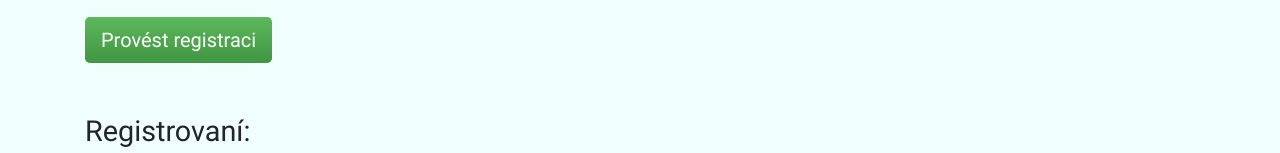
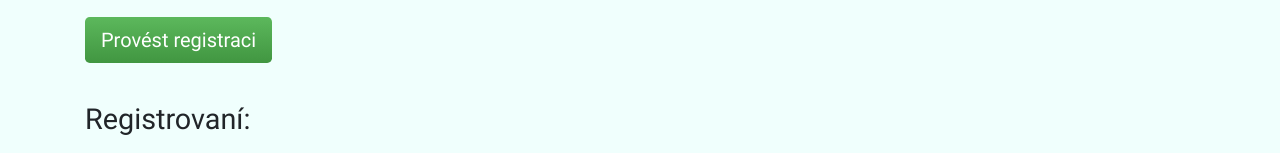
Before and after one commit to kotrzina/lesempolem, a React (Create React App) app in the folder frontend/: page /registrace.html in a window 1280 px wide. Shown: the part 872-1025 px from the top of the page. Built offline with nearby package versions, Linux system fonts and the light colour scheme; no server answers.

Commit message:
Amend registration css

```diff
--- /dev/null
+++ b/frontend/src/pages/Registration/Registration.css
@@ -0,0 +1,3 @@
+ul {
+    padding-left: 1em;
+}
--- a/frontend/src/pages/Registration/Registration.tsx
+++ b/frontend/src/pages/Registration/Registration.tsx
@@ -4,6 +4,7 @@ import * as React from "react";
 import {RegistrationForm} from "./RegistrationForm/RegistrationForm";
 import {Registered} from "./Registered/Registered";
 import {fetchRegisteredRacers, Racer} from "../../api/backend";
+import './Registration.css'
 
 interface Props {
     enabled: boolean
--- a/frontend/src/pages/Registration/RegistrationForm/RegistrationForm.tsx
+++ b/frontend/src/pages/Registration/RegistrationForm/RegistrationForm.tsx
@@ -237,7 +237,7 @@ export const RegistrationForm: FC<Props> = (props) => {
                         Provést registraci
                     </Button>
                 </Form>
-                <Break size={16}/>
+                <Break size={4}/>
             </Col>
         </Row>
     )
```
